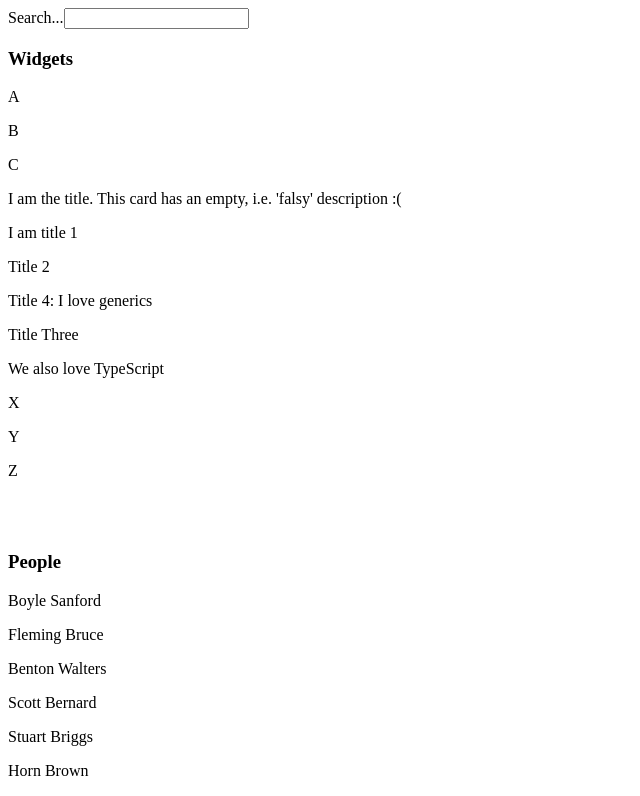
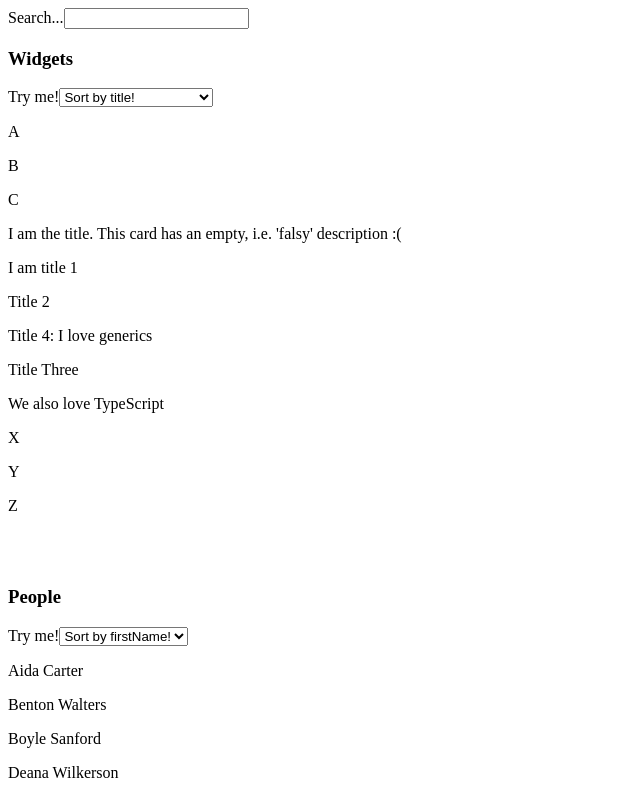
Before and after one commit to tornvallalexander/typescript-generics, a React (Create React App) app in the folder app/: page / in a window 1280 px wide. Shown: the top 796 px of the page, without its empty margins (0-640 px from the left). Built offline with nearby package versions, Linux system fonts and the light colour scheme.

Commit message:
feat: generics sort input comp. with sort function

```diff
--- a/app/src/App.tsx
+++ b/app/src/App.tsx
@@ -4,28 +4,47 @@ import people from './mock-data/people'
 import { genericSearch } from './util/generic-search'
 import { SearchInput } from './components/search-input'
 import { genericSort } from './util/generic-sort'
+import { IProperty } from './interfaces/IProperty'
+import { IWidget } from './interfaces/IWidget'
+import { IPerson } from './interfaces/IPerson'
+import { SortInput } from './components/sort-input'
 
 function App() {
   const [query, setQuery] = useState('')
+  const [widgetSortProperty, setWidgetSortProperty] = useState<
+    IProperty<IWidget>
+  >({ property: 'title' })
+  const [peopleSortProperty, setPeopleSortProperty] = useState<
+    IProperty<IPerson>
+  >({ property: 'firstName' })
   return (
     <div>
       <SearchInput setSearchQuery={setQuery} />
       <h3>Widgets</h3>
+      <SortInput
+        object={widgets[0]}
+        setProperty={(property) => setWidgetSortProperty({ property })}
+      />
       {widgets
         .filter((widget) =>
           genericSearch(widget, ['title', 'description'], query)
         )
-        .sort((a, b) => genericSort(a, b, 'title'))
+        .sort((a, b) => genericSort(a, b, widgetSortProperty.property))
         .map((widget) => (
           <p>{widget.title}</p>
         ))}
       <br />
       <br />
       <h3>People</h3>
+      <SortInput
+        object={people[0]}
+        setProperty={(property) => setPeopleSortProperty({ property })}
+      />
       {people
         .filter((person) =>
           genericSearch(person, ['firstName', 'lastName'], query)
         )
+        .sort((a, b) => genericSort(a, b, peopleSortProperty.property))
         .map((person) => (
           <p>{person.firstName + ' ' + person.lastName}</p>
         ))}
--- /dev/null
+++ b/app/src/components/sort-input.tsx
@@ -0,0 +1,24 @@
+interface SortInputProps<T extends Record<string, any>> {
+  object: T
+  setProperty: (property: keyof T) => void
+}
+
+const SortInput = <T extends Record<string, any>>({
+  object,
+  setProperty,
+}: SortInputProps<T>) => {
+  return (
+    <div>
+      <label htmlFor="sorters">Try me!</label>
+      <select id="sorters" onChange={(e) => setProperty(e.target.value)}>
+        {Object.keys(object).map((key) => (
+          <option key={key} value={key}>
+            Sort by {key}!
+          </option>
+        ))}
+      </select>
+    </div>
+  )
+}
+
+export { SortInput }
--- /dev/null
+++ b/app/src/interfaces/IProperty.ts
@@ -0,0 +1,5 @@
+interface IProperty<T> {
+  property: keyof T
+}
+
+export type { IProperty }
```
Also changed, not shown: app/src/components/search-input.tsx (+3 -8 lines), app/src/hooks/use-debounce.ts (line endings or trailing spaces), app/src/util/generic-sort.ts (line endings or trailing spaces).
